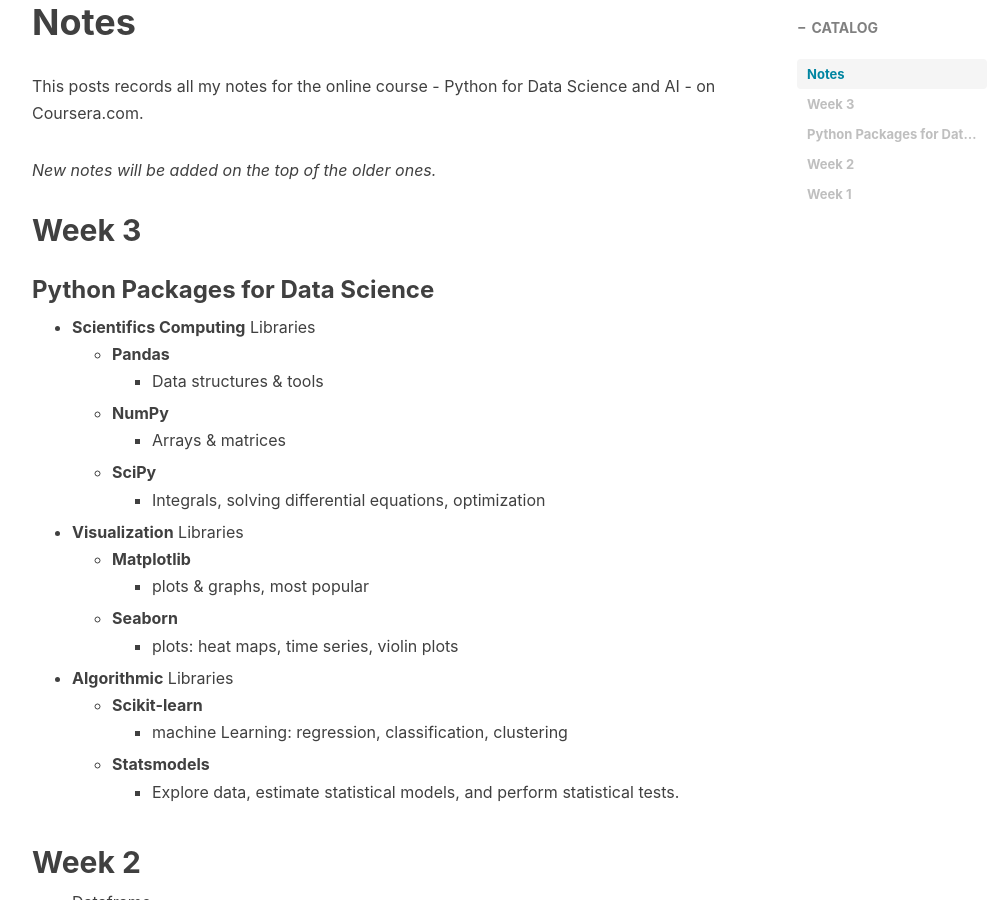
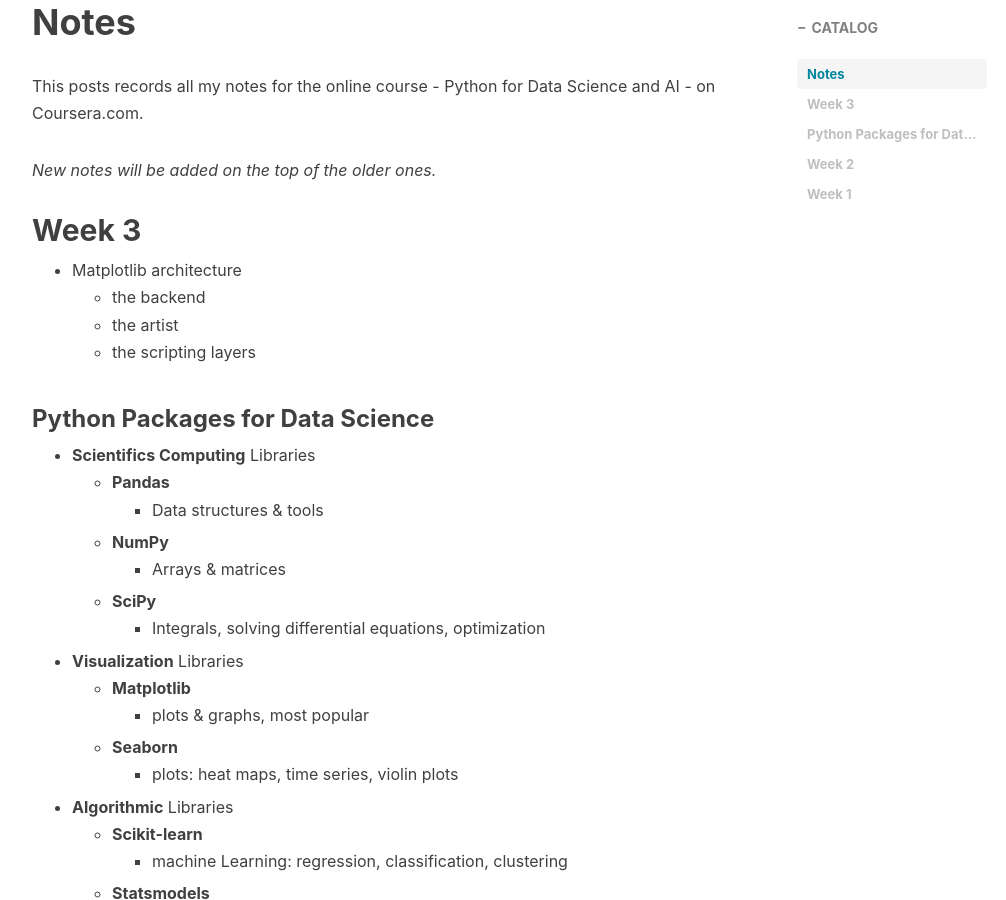
Before and after one commit to xian49930/jiuwuzhi.github.io, a Jekyll site: the page built from _posts/2019-09-09-Notes-Python for DS and AI.md, in a window 1280 px wide and 900 px high, scrolled down 630 px. Shown: the whole window, without its empty margins (233-1239 px from the left). Built offline with Jekyll 4.4.1, drawn with Linux system fonts in a browser that asks for light colours; nearby versions of some CDN libraries; comment, search, counter and statistics services are not loaded.

Commit message:
Update 2019-09-09-Notes-Python for DS and AI.md

```diff
--- a/_posts/2019-09-09-Notes-Python for DS and AI.md
+++ b/_posts/2019-09-09-Notes-Python for DS and AI.md
@@ -21,6 +21,12 @@
 *New notes will be added on the top of the older ones.*
 
 ## Week 3
+
+- Matplotlib architecture
+	- the backend
+	- the artist
+	- the scripting layers
+
 
 ### Python Packages for Data Science
 - **Scientifics Computing** Libraries
```
